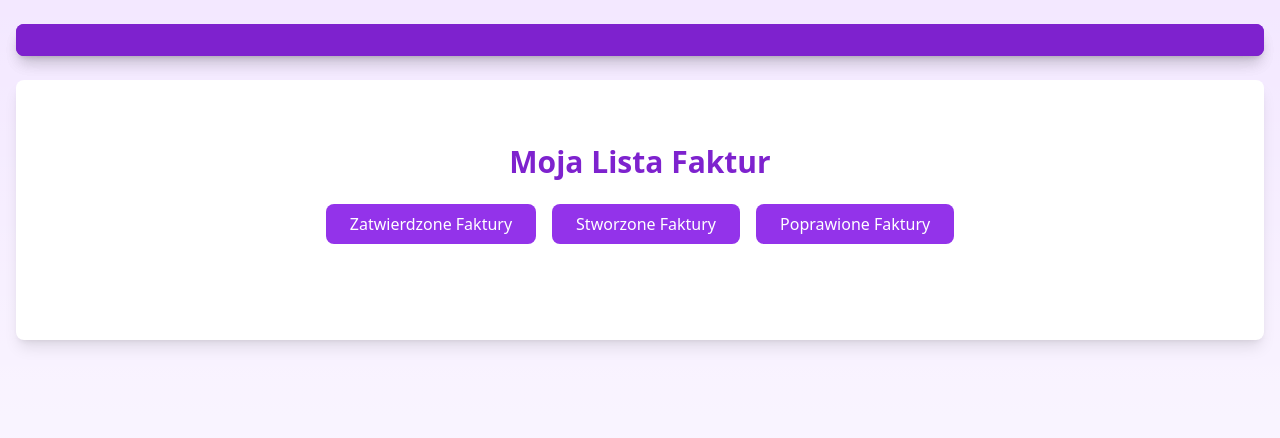
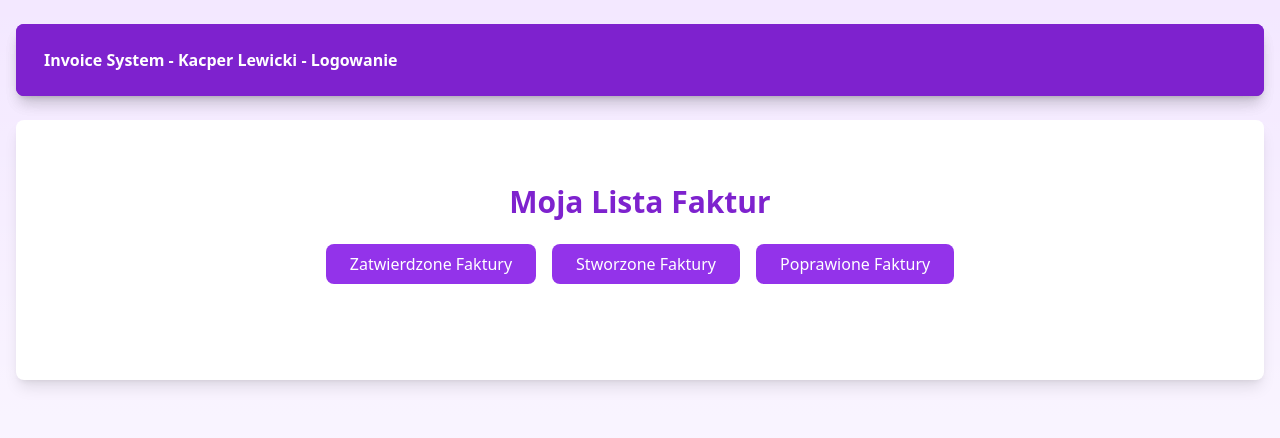
Before and after one commit to KacperLewicki/Invoices-System, a Next.js app in the folder invoices-system/: page /invoiceList in a window 1280 px wide. Shown: the top 438 px of the page. Built offline with nearby package versions, Linux system fonts and the light colour scheme; no server answers; the database is empty.

Commit message:
improved app logic

```diff
--- a/invoices-system/src/app/login/page.tsx
+++ b/invoices-system/src/app/login/page.tsx
@@ -62,8 +62,7 @@ export default function LoginPage() {
             className="w-full p-2 border rounded"
             value={email}
             onChange={(e) => setEmail(e.target.value)}
-            required
-          />
+            required />
         </div>
 
         <div className="mb-6">
@@ -73,8 +72,7 @@ export default function LoginPage() {
             className="w-full p-2 border rounded"
             value={password}
             onChange={(e) => setPassword(e.target.value)}
-            required
-          />
+            required />
         </div>
 
         <button
--- a/invoices-system/src/components/invoiceList/approvedInvoices.tsx
+++ b/invoices-system/src/components/invoiceList/approvedInvoices.tsx
@@ -6,7 +6,7 @@ import { useInvoice } from '../../hooks/context/invoiceContext';
 import "../../globalCSS/globals.css";
 import { InvoiceData, CreditNoteData } from '../../types/typesInvoice';
 
-// zastanowić się nad logiką wyświetlania faktur i not kredytowych - ulepszenie - poprawka
+// Rethinking the logic for displaying invoices and credit notes - an improvement - a fix
 
 interface InvoiceWithType extends InvoiceData {
 
--- a/invoices-system/src/components/navigation/navigation.tsx
+++ b/invoices-system/src/components/navigation/navigation.tsx
@@ -30,6 +30,10 @@ const Navigation = () => {
     <>
       <nav className="flex justify-between items-center bg-purple-700 p-4 rounded-lg shadow-lg">
         <ul className="flex space-x-6 text-white font-semibold">
+
+          {!user &&
+            <p className="hover:bg-purple-500 px-3 py-2 rounded-md transition duration-200 cursor-default" onClick={() => window.location.href = '/'}>Invoice System - Kacper Lewicki - Logowanie</p>
+          }
 
           {user && (
             <>
--- a/invoices-system/src/hooks/context/invoiceContext.tsx
+++ b/invoices-system/src/hooks/context/invoiceContext.tsx
@@ -90,7 +90,7 @@ export const InvoiceProvider: React.FC<{ children: ReactNode }> = ({ children })
 
         } catch (error: any) {
 
-            setError(error.message || 'Błąd podczas pobierania faktur');
+            // setError(error.message || 'Błąd podczas pobierania faktur');
 
         } finally {
 
@@ -121,7 +121,7 @@ export const InvoiceProvider: React.FC<{ children: ReactNode }> = ({ children })
 
         } catch (error: any) {
 
-            setErrorCreditNotes(error.message || 'Błąd podczas pobierania not kredytowych');
+            // setErrorCreditNotes(error.message || 'Błąd podczas pobierania not kredytowych');
 
         } finally {
 
--- a/invoices-system/src/pages/api/getCreditNoteInvoiceData.ts
+++ b/invoices-system/src/pages/api/getCreditNoteInvoiceData.ts
@@ -57,7 +57,7 @@ export default async function handler(req: NextApiRequest, res: NextApiResponse)
 
     } catch (error: any) {
 
-        console.error('❌ Error fetching credit notes:', error);
-        res.status(500).json({ error: 'Wystąpił błąd podczas pobierania not kredytowych' });
+        // console.error('❌ Error fetching credit notes:', error);
+        // res.status(500).json({ error: 'Wystąpił błąd podczas pobierania not kredytowych' });
     }
 }
--- a/invoices-system/src/pages/api/getInvoiceData.ts
+++ b/invoices-system/src/pages/api/getInvoiceData.ts
@@ -86,7 +86,7 @@ if (!identyfikator) {
 
   } catch (error: any) {
 
-    console.error('Error fetching invoices:', error);
-    res.status(500).json({ error: 'Wystąpił błąd podczas pobierania faktur' });
+    // console.error('Error fetching invoices:', error);
+    // res.status(500).json({ error: 'Wystąpił błąd podczas pobierania faktur' });
   }
 }
```
Also changed, not shown: invoices-system/src/app/register/page.tsx (+4 -8 lines).
